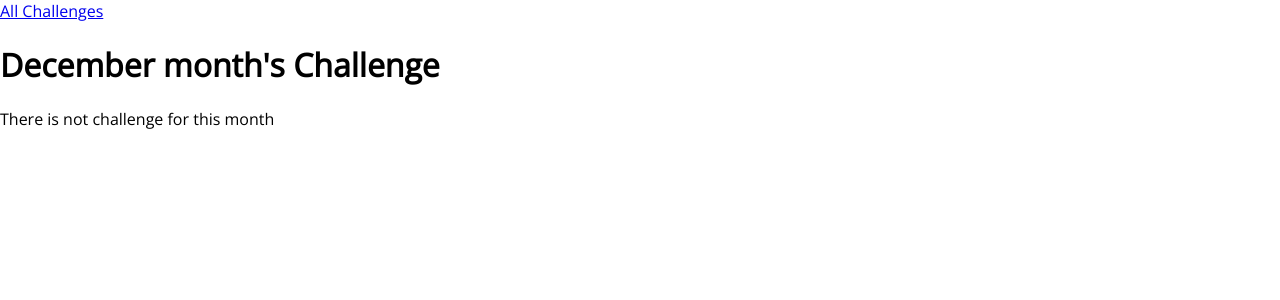
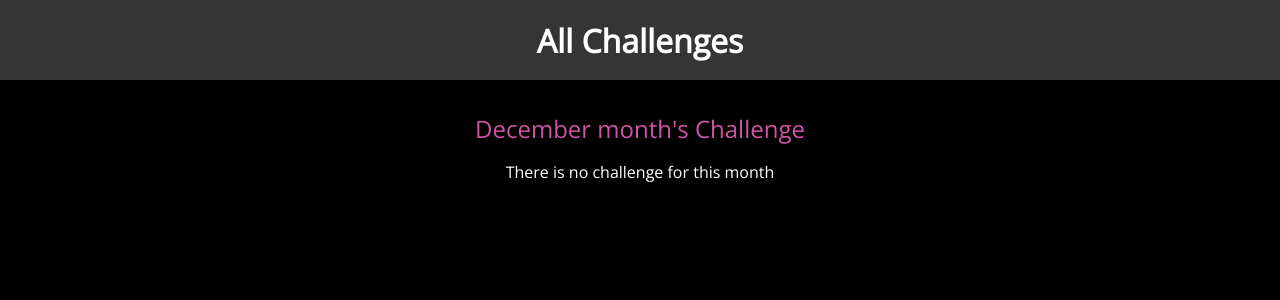
Before and after one commit to mnjammy007/monthly_challenges, a Django app: page /challenges/december/ in a window 1280 px wide. Shown: the top 300 px of the page. Run offline with Django 5.2, Linux system fonts and the light colour scheme.

Commit message:
module 4 completed with CSS working

```diff
--- /dev/null
+++ b/challenges/static/challenges/challenge.css
@@ -0,0 +1,22 @@
+h1,
+h2 {
+    text-align: center;
+    color: white;
+}
+
+h1 {
+    font-size: 1.5rem;
+    margin: 2rem 0 1rem 0;
+    font-weight: normal;
+    color: #cf54a6;
+}
+
+h2 {
+    font-size: 3rem;
+    font-weight: bold;
+}
+
+.fallback {
+    text-align: center;
+    color: white;
+}
--- /dev/null
+++ b/challenges/static/challenges/includes/header.css
@@ -0,0 +1,25 @@
+header {
+    width: 100%;
+    height: 5rem;
+    background-color: #353535;
+}
+
+header nav {
+    width: 100%;
+    height: 100%;
+    display: flex;
+    justify-content: center;
+    align-items: center;
+}
+
+header nav a {
+    color: white;
+    font-size: 2rem;
+    font-weight: bold;
+    text-decoration: none;
+}
+
+header nav a:active,
+header nav a:hover {
+    color: #cf54a6;
+}
--- a/challenges/templates/challenges/challenge.html
+++ b/challenges/templates/challenges/challenge.html
@@ -1,11 +1,19 @@
-{% extends "base.html" %}
-{% block page_title %} {{ month|title }} Challenge {% endblock %}
+{% extends 'base.html' %}
+{% load static %}
+{% block css_files %}
+  <link rel="stylesheet" href="{% static 'challenges/challenge.css' %}" />
+  <link rel="stylesheet" href="{% static 'challenges/includes/header.css' %}" />
+{% endblock %}
+
+{% block page_title %}
+  {{ month|title }} Challenge
+{% endblock %}
 {% block content %}
-    {% include "challenges/includes/header.html" %}
-    <h1>{{ month|title }} month's Challenge</h1>
-    {% if text is not None %}
+  {% include 'challenges/includes/header.html' with active_page='challenge' %}
+  <h1>{{ month|title }} month's Challenge</h1>
+  {% if text is not None %}
     <h2>{{ text }}</h2>
-    {% else %}
-    <p>There is not challenge for this month</p>
-    {% endif %}
+  {% else %}
+    <p class="fallback">There is no challenge for this month</p>
+  {% endif %}
 {% endblock %}
--- a/challenges/templates/challenges/includes/header.html
+++ b/challenges/templates/challenges/includes/header.html
@@ -1,11 +1,10 @@
 <header>
-    <nav>
-        <a href="{% url "index" %}">All Challenges</a>
-    </nav>
-    {% comment %} include will have access to this variable month for challenge.html but not for index.html {% endcomment %}
-    {% comment %} {{ month|title }} Challenge {% endcomment %}
-    {% comment %} we can also use with keyword for include like
-    include "challenges/includes/header.html" with current_page="my_page"
-     {% endcomment %}
+  <nav>
+    <a href="{% url 'index' %}">All Challenges</a>
+  </nav>
+  {% comment %}include will have access to this variable month for challenge.html but not for index.html{% endcomment %}
+  {% comment %} {{ month|title }} Challenge{% endcomment %}
+  {% comment %}we can also use with keyword for include like include "challenges/includes/header.html" with current_page="my_page"{% endcomment %}
+  {% comment %} {{ month }} {% endcomment %}
 </header>
-{{current_page}}
+{% comment %} {{ active_page }} {% endcomment %}
--- a/static/styles.css
+++ b/static/styles.css
@@ -6,4 +6,5 @@ html {
 
 body {
     margin: 0;
+    background-color: black;
 }
--- a/templates/base.html
+++ b/templates/base.html
@@ -1,14 +1,20 @@
 {% load static %}
 <!DOCTYPE html>
 <html lang="en">
-    <head>
-        <meta charset="UTF-8"/>
-        <meta name="viewport" content="width=device-width, initial-scale=1.0"/>
-        <title>{% block page_title %}My Challenges{% endblock %}</title>
-        <link rel="stylesheet" href="{% static "styles.css" %}">
-        {% block css_files %}{% endblock %}
-    </head>
-    <body>
-        {%block content %}{% endblock %}
-    </body>
+  <head>
+    <meta charset="UTF-8" />
+    <meta name="viewport" content="width=device-width, initial-scale=1.0" />
+    <title>
+      {% block page_title %}
+        My Challenges
+      {% endblock %}
+    </title>
+    <link rel="stylesheet" href="{% static 'styles.css' %}" />
+    {% block css_files %}
+    {% endblock %}
+  </head>
+  <body>
+    {% block content %}
+    {% endblock %}
+  </body>
 </html>
```
Also changed, not shown: challenges/static/challenges/challenges.css (+34 -0 lines), challenges/templates/challenges/index.html (+11 -6 lines), monthly_challenges/settings.py (+5 -3 lines).
